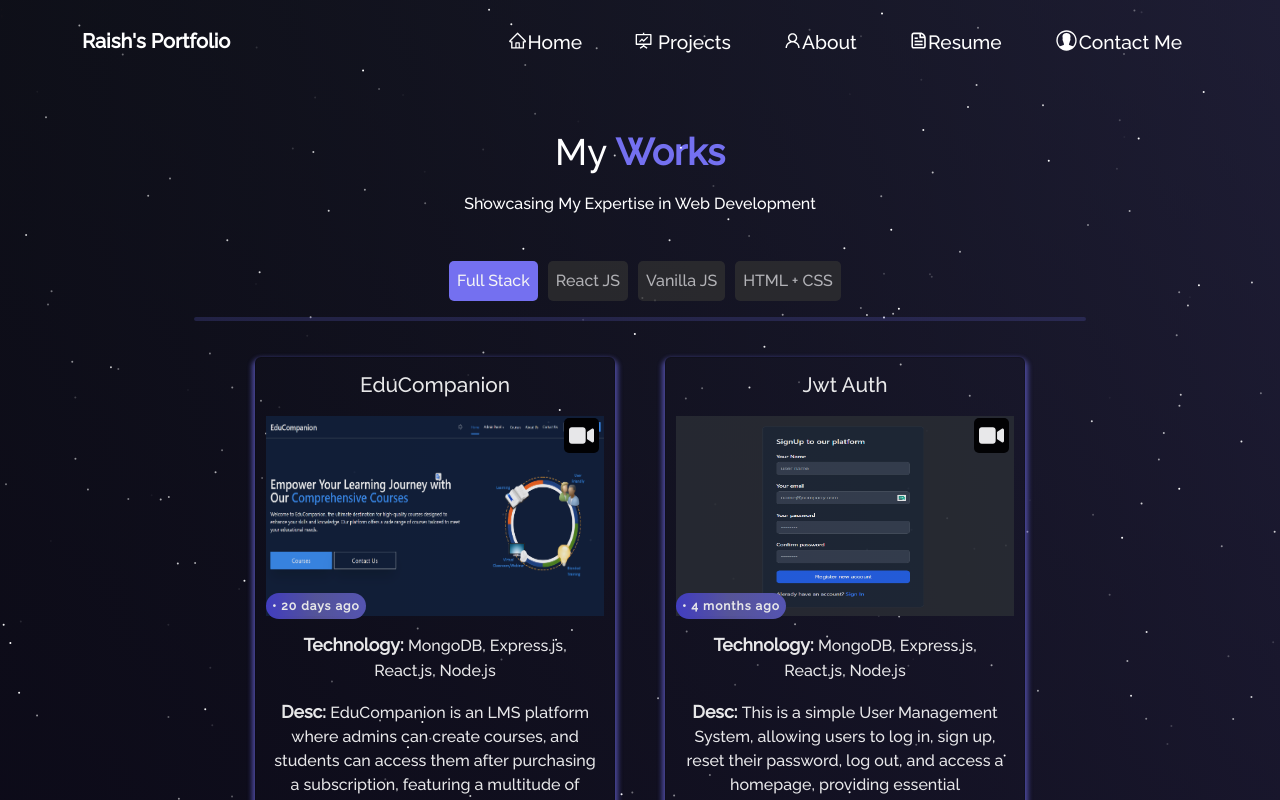
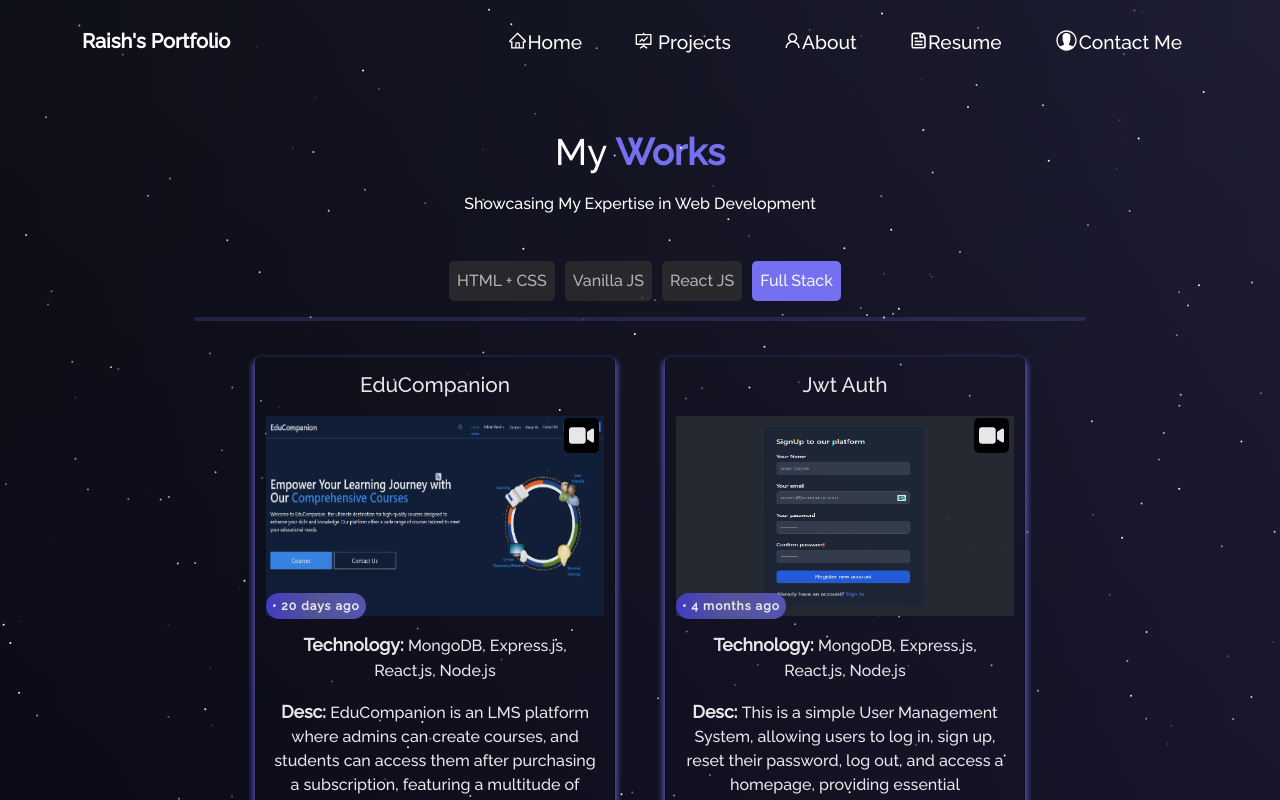
Before and after one commit to Raish10100/Portfolio, a React (Vite) app: page /project in a window 1280 px wide. Shown: the top 800 px of the page. Built offline with nearby package versions, Linux system fonts and the light colour scheme.

Commit message:
Order changed of Project categery

```diff
--- a/src/components/Projects/Projects.jsx
+++ b/src/components/Projects/Projects.jsx
@@ -37,12 +37,12 @@ function Projects() {
           Showcasing My Expertise in Web Development
         </p>
         <div className="project-filter">
+          <button onClick={(e) => filterHandler(e)}>HTML + CSS</button>
+          <button onClick={(e) => filterHandler(e)}>Vanilla JS</button>
+          <button onClick={(e) => filterHandler(e)}>React JS</button>
           <button className="selected" onClick={(e) => filterHandler(e)}>
             Full Stack
           </button>
-          <button onClick={(e) => filterHandler(e)}>React JS</button>
-          <button onClick={(e) => filterHandler(e)}>Vanilla JS</button>
-          <button onClick={(e) => filterHandler(e)}>HTML + CSS</button>
         </div>
 
         <hr className="line" />
```
